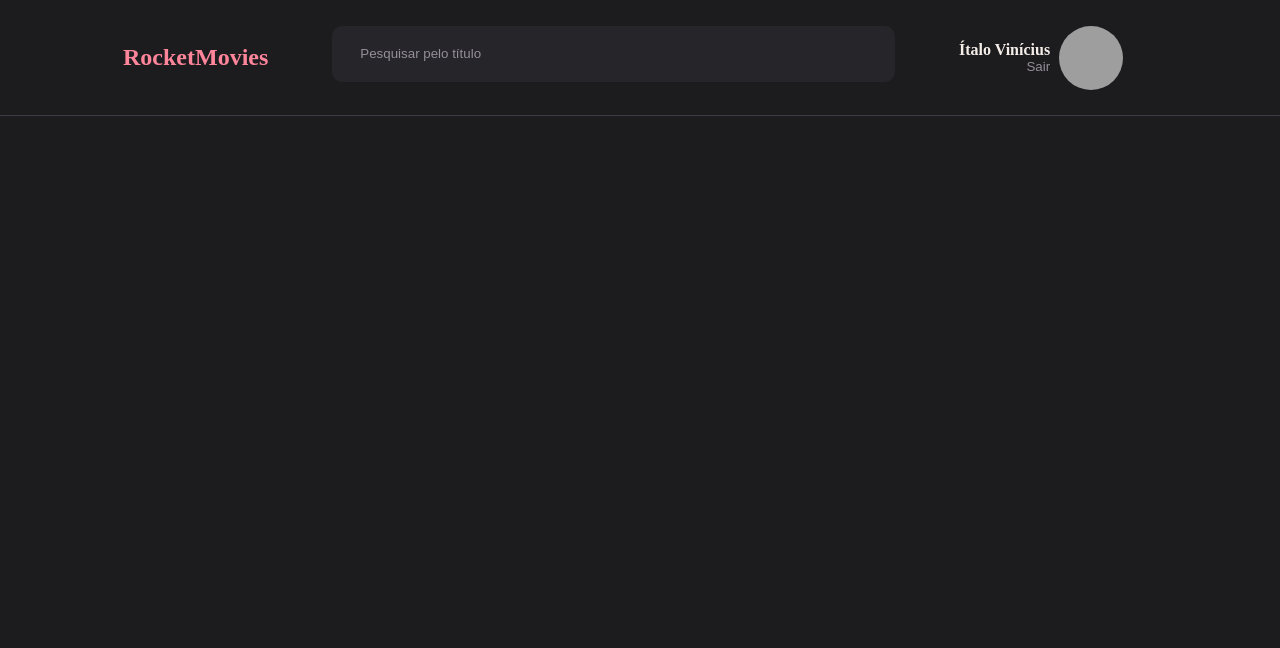
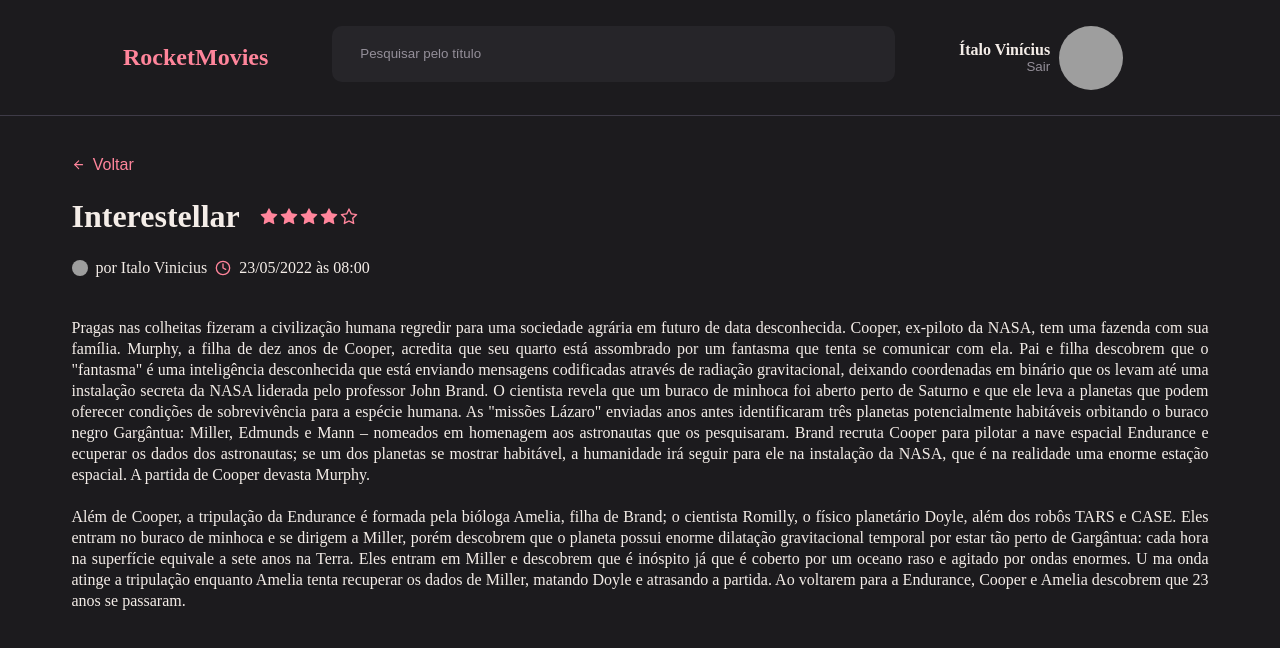
Before and after one commit to Italovini223/rocket-movies-front-end, a React (Vite) app: page / in a window 1280 px wide. Shown: the top 648 px of the page. Built offline with nearby package versions, Linux system fonts and the light colour scheme; grey boxes are pictures that could not be loaded.

Commit message:
✨ feat: set  Details page

```diff
--- a/src/pages/Details/index.jsx
+++ b/src/pages/Details/index.jsx
@@ -1,11 +1,79 @@
-import { Container } from "./styles";
+import { Container, Content } from "./styles";
 
 import {Header} from '../../components/Header'
+import {ArrowButton} from '../../components/ArrowButton'
+import {RatingItem} from '../../components/RatingItem'
+
+import { FiClock } from "react-icons/fi";
+
+
 
 export function Details(){
  return(
   <Container>
     <Header />
+    <Content>
+      <ArrowButton
+        title='Voltar'
+      />
+
+      <div className="movie-info">
+        <h1>Interestellar</h1>
+        <RatingItem
+          value={4}
+        />
+      </div>
+
+      <div className="note-info">
+        <div className="created-by">
+          <img src="https://github.com/italovini223.png" alt="" />
+          <span>por Italo Vinicius</span>
+        </div>
+        <div className="created-at">
+          <FiClock />
+          <span>23/05/2022 às 08:00</span>
+        </div>
+      </div>
+
+      <p>
+      Pragas nas colheitas fizeram a civilização humana regredir para
+      uma sociedade agrária em futuro de data desconhecida. Cooper,
+      ex-piloto da NASA, tem uma fazenda com sua família. Murphy,
+      a filha de dez anos de Cooper, acredita que seu quarto está
+      assombrado por um fantasma que tenta se comunicar com ela.
+      Pai e filha descobrem que o "fantasma" é uma inteligência
+      desconhecida que está enviando mensagens codificadas
+      através de radiação gravitacional, deixando coordenadas
+      em binário que os levam até uma instalação secreta da NASA
+      liderada pelo professor John Brand. O cientista revela que
+      um buraco de minhoca foi aberto perto de Saturno e que ele
+      leva a planetas que podem oferecer condições de sobrevivência
+      para a espécie humana. As "missões Lázaro" enviadas anos antes
+       identificaram três planetas potencialmente habitáveis orbitando
+        o buraco negro Gargântua: Miller, Edmunds e Mann – nomeados
+        em homenagem aos astronautas que os pesquisaram. Brand
+        recruta Cooper para pilotar a nave espacial Endurance e
+        ecuperar os dados dos astronautas; se um dos planetas se
+        mostrar habitável, a humanidade irá seguir para ele na
+        instalação da NASA, que é na realidade uma enorme estação
+        espacial. A partida de Cooper devasta Murphy.
+          <br /><br />
+        Além de Cooper, a tripulação da Endurance é formada pela
+        bióloga Amelia, filha de Brand; o cientista Romilly, o
+        físico planetário Doyle, além dos robôs TARS e CASE.
+        Eles entram no buraco de minhoca e se dirigem a Miller,
+        porém descobrem que o planeta possui enorme dilatação
+        gravitacional temporal por estar tão perto de Gargântua:
+        cada hora na superfície equivale a sete anos na Terra.
+        Eles entram em Miller e descobrem que é inóspito já que é
+        coberto por um oceano raso e agitado por ondas enormes. U
+        ma onda atinge a tripulação enquanto Amelia tenta
+        recuperar os dados de Miller, matando Doyle e atrasando a
+        partida. Ao voltarem para a Endurance, Cooper e Amelia
+        descobrem que 23 anos se passaram.
+
+      </p>
+    </Content>
   </Container>
  )
 }
--- a/src/pages/Details/styles.js
+++ b/src/pages/Details/styles.js
@@ -2,4 +2,77 @@
 
 export const Container = styled.div`
   width: 100%;
+  height: 100vh;
 `;
+
+export const Content = styled.div`
+  max-width: 1137px;
+
+  margin: 0 auto;
+
+  margin-top: 40px;
+
+  > .movie-info {
+    display: flex;
+    align-items: center;
+    gap: 19px;
+
+    margin: 24px 0;
+
+    h1 {
+      color: ${({theme}) => theme.COLORS.WHITE};
+    }
+
+  }
+
+  > .note-info {
+    display: flex;
+    gap: 8px;
+    align-items: center;
+    margin-bottom: 40px;
+
+   .created-by {
+    display: flex;
+    align-items: center;
+    gap: 8px;
+
+
+    img {
+      width: 16px;
+      height: 16px;
+      border-radius: 50%;
+    }
+
+    span {
+      color: ${({theme}) => theme.COLORS.WHITE};
+    }
+
+   }
+
+   .created-at {
+    display: flex;
+    align-items: center;
+    gap: 8px;
+
+    svg {
+      color: ${({theme}) => theme.COLORS.SALMON};
+    }
+
+    span {
+      color: ${({theme}) => theme.COLORS.WHITE};
+    }
+   }
+  }
+
+  > P {
+    width: 100%;
+
+    text-align: justify;
+
+    font-weight: 400;
+    font-size: 16px;
+    line-height: 21px;
+
+    color: ${({theme}) => theme.COLORS.WHITE};
+  }
+`;
```
